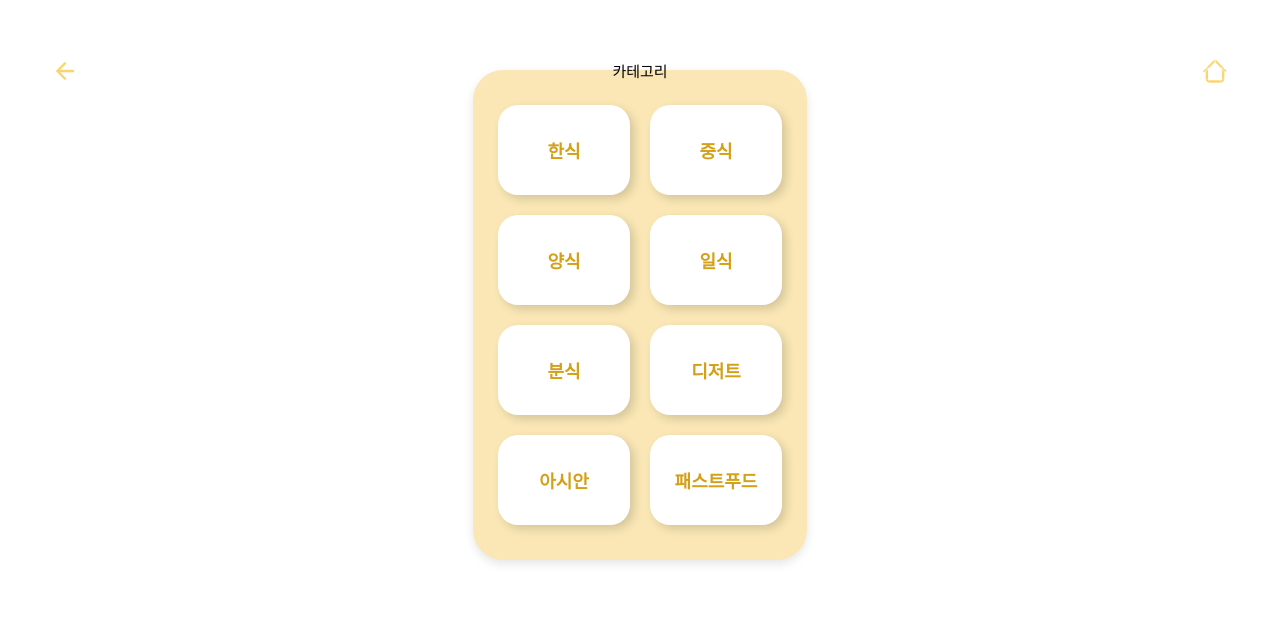
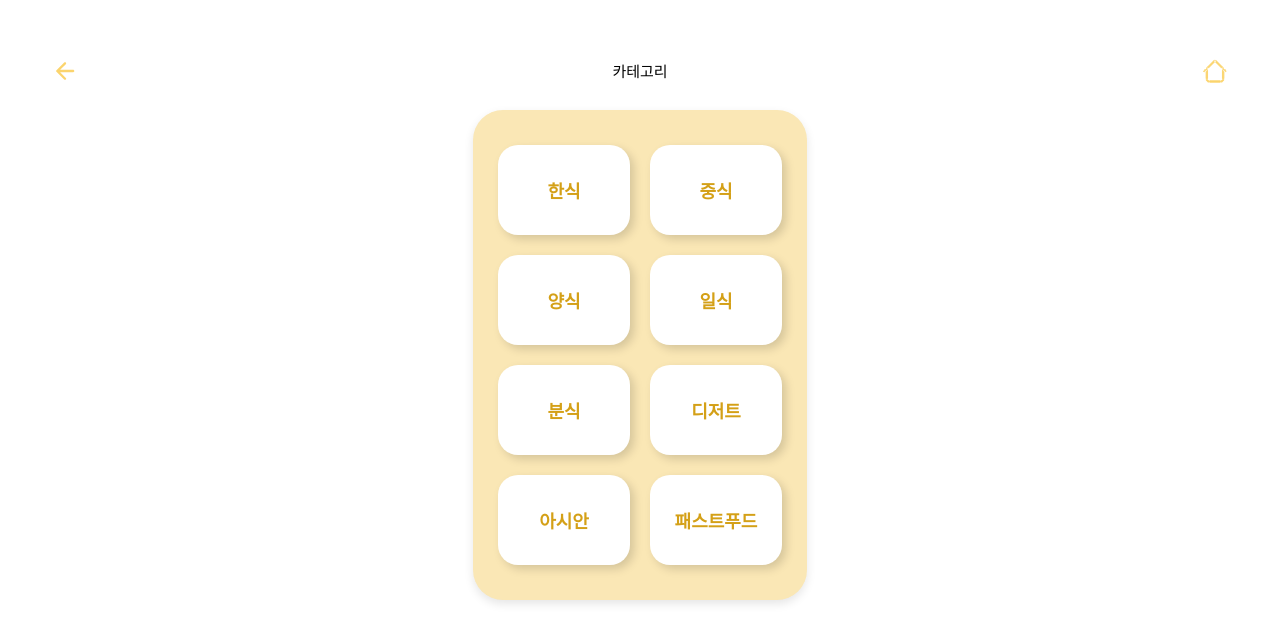
Before and after one commit to Rla-oes/cheesy-frontend, a React (Create React App) app: page /category in a window 1280 px wide. Shown: the top 642 px of the page. Built offline with nearby package versions, Linux system fonts and the light colour scheme.

Commit message:
button container의 margin top 수정

```diff
--- a/package.json
+++ b/package.json
@@ -5,7 +5,7 @@
   "dependencies": {
     "axios": "^1.8.1",
     "cra-template": "1.2.0",
-    "framer-motion": "^12.4.7",
+    "framer-motion": "^12.4.10",
     "react": "^19.0.0",
     "react-dom": "^19.0.0",
     "react-router-dom": "^7.2.0",
--- a/src/pages/Category/category.css
+++ b/src/pages/Category/category.css
@@ -12,7 +12,7 @@
   width: 90vw;
   max-width: 393px;
   height: 90vh;
-  max-height: 852px;
+  max-height: 830px;
   background-color: #ffffff;
   display: flex;
   flex-direction: column;
@@ -27,7 +27,7 @@
   grid-template-columns: repeat(2, 1fr); /* ✅ 2열 유지 */
   grid-template-rows: repeat(4, 1fr); /* ✅ 4행 유지 */
   gap: 20px; /* ✅ 버튼 사이 간격을 기존보다 살짝 증가 */
-  margin-top: 20px;
+  margin-top: 60px;
   background: #FAE7B5;
   padding: 35px 25px; /* ✅ 패딩을 늘려 버튼과 배경이 더 부드럽게 감싸지도록 조정 */
   border-radius: 30px; /* ✅ 둥근 테두리 유지 */
```
Also changed, not shown: src/pages/Category.js (added), 1 other file (tests, documents, lock files or other folders).
